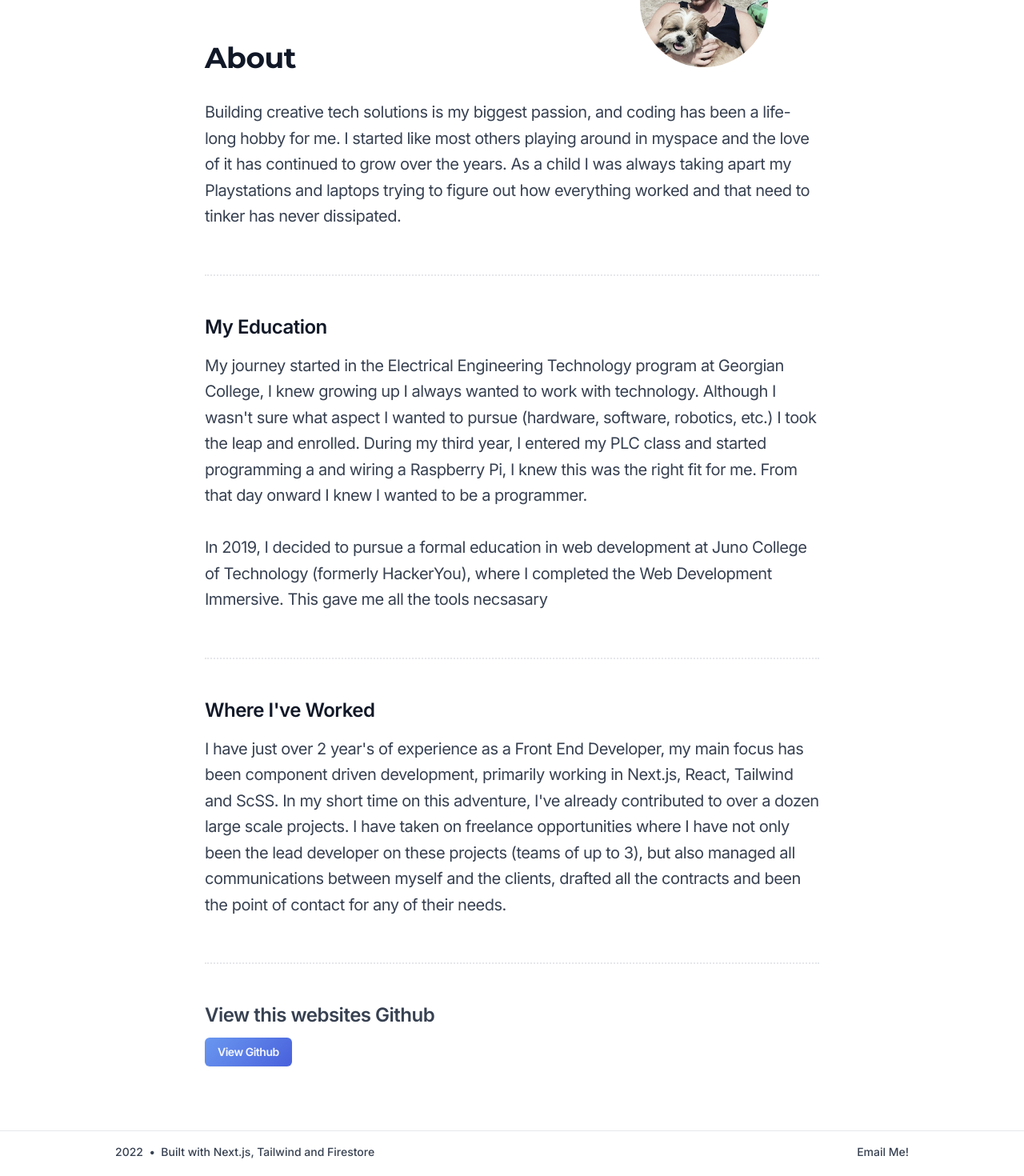
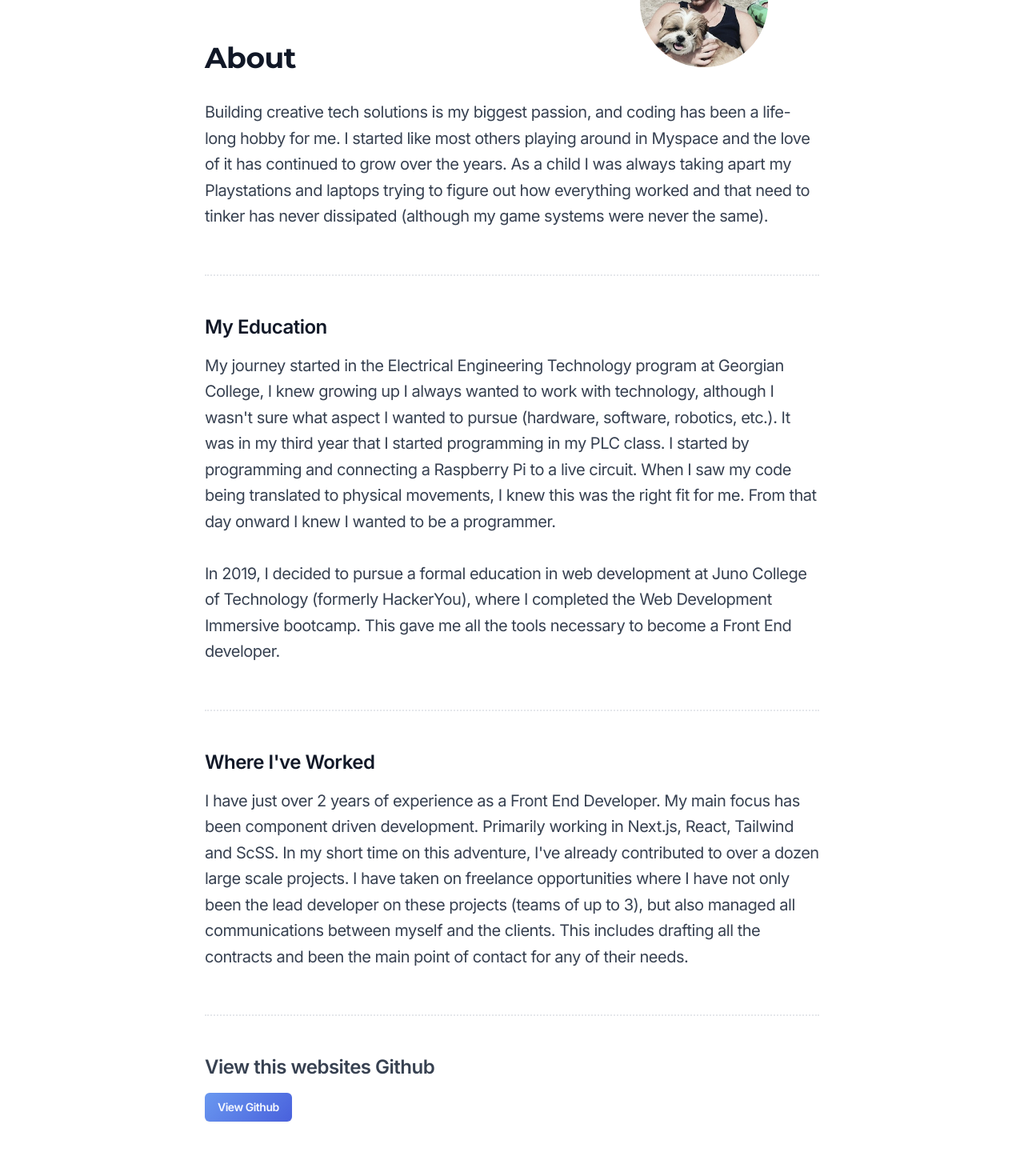
Before and after one commit to keilmart/portfolioV3, a Next.js app: page /about in a window 1280 px wide. Shown: the part 160-1630 px from the top of the page at 80% size. Built offline with nearby package versions, Linux system fonts and the light colour scheme.

Commit message:
about me fix

```diff
--- a/components/Nav/Nav.js
+++ b/components/Nav/Nav.js
@@ -31,6 +31,8 @@ const Nav = () => {
     <nav className="sticky top-0 z-30 bg-white border-b border-primary dark:bg-darkMode">
       <div className="container flex items-center justify-between w-full max-w-screen-lg px-4 py-2 mx-auto lg:px-0 md:flex-row">
         <div className="flex flex-row items-center justify-center text-sm antialiased font-semibold leading-3 tracking-wide text-primary dark:text-white">
+          <Link href="/">
+            <a className="flex">
               <div className="transition duration-1000 ease-in-out hover:rotate-180">
                 <WorldIcon xmlns="http://www.w3.org/2000/svg" />
               </div>
@@ -40,6 +42,8 @@ const Nav = () => {
                   Martin
                 </span>
               </div>
+            </a>
+          </Link>
         </div>
         <div className="flex items-center">
           <div className="space-x-5">
--- a/pages/about.js
+++ b/pages/about.js
@@ -46,10 +46,11 @@ const About = () => {
           <p className="mb-4">
             Building creative tech solutions is my biggest passion, and coding
             has been a life-long hobby for me. I started like most others
-            playing around in myspace and the love of it has continued to grow
+            playing around in Myspace and the love of it has continued to grow
             over the years. As a child I was always taking apart my Playstations
             and laptops trying to figure out how everything worked and that need
-            to tinker has never dissipated.
+            to tinker has never dissipated (although my game systems were never
+            the same).
           </p>
         </div>
 
@@ -61,18 +62,19 @@ const About = () => {
           <p>
             My journey started in the Electrical Engineering Technology program
             at Georgian College, I knew growing up I always wanted to work with
-            technology. Although I wasn&apos;t sure what aspect I wanted to
-            pursue (hardware, software, robotics, etc.) I took the leap and
-            enrolled. During my third year, I entered my PLC class and started
-            programming a and wiring a Raspberry Pi, I knew this was the right
+            technology, although I wasn&apos;t sure what aspect I wanted to
+            pursue (hardware, software, robotics, etc.). It was in my third year
+            that I started programming in my PLC class. I started by programming
+            and connecting a Raspberry Pi to a live circuit. When I saw my code
+            being translated to physical movements, I knew this was the right
             fit for me. From that day onward I knew I wanted to be a programmer.
           </p>
           <br />
           <p className="mb-4">
             In 2019, I decided to pursue a formal education in web development
             at Juno College of Technology (formerly HackerYou), where I
-            completed the Web Development Immersive. This gave me all the tools
-            necsasary
+            completed the Web Development Immersive bootcamp. This gave me all
+            the tools necessary to become a Front End developer.
           </p>
         </div>
 
@@ -82,15 +84,15 @@ const About = () => {
         </h2>
         <div>
           <p>
-            I have just over 2 year&apos;s of experience as a Front End
-            Developer, my main focus has been component driven development,
-            primarily working in Next.js, React, Tailwind and ScSS. In my short
-            time on this adventure, I&apos;ve already contributed to over a
-            dozen large scale projects. I have taken on freelance opportunities
-            where I have not only been the lead developer on these projects
-            (teams of up to 3), but also managed all communications between
-            myself and the clients, drafted all the contracts and been the point
-            of contact for any of their needs.
+            I have just over 2 years of experience as a Front End Developer. My
+            main focus has been component driven development. Primarily working
+            in Next.js, React, Tailwind and ScSS. In my short time on this
+            adventure, I&apos;ve already contributed to over a dozen large scale
+            projects. I have taken on freelance opportunities where I have not
+            only been the lead developer on these projects (teams of up to 3),
+            but also managed all communications between myself and the clients.
+            This includes drafting all the contracts and been the main point of
+            contact for any of their needs.
           </p>
         </div>
 
@@ -99,7 +101,7 @@ const About = () => {
           View this websites Github
         </h2>
         <a
-          className="w-full mt-3 btn-primary primary-grad sm:w-auto"
+          className="w-full mt-4 btn-primary primary-grad sm:w-auto"
           href="https://github.com/keilmart/portfolioV3`"
           target="_blank"
           rel="noreferrer"
```
Lines whose indentation alone changed are shown as unchanged.
